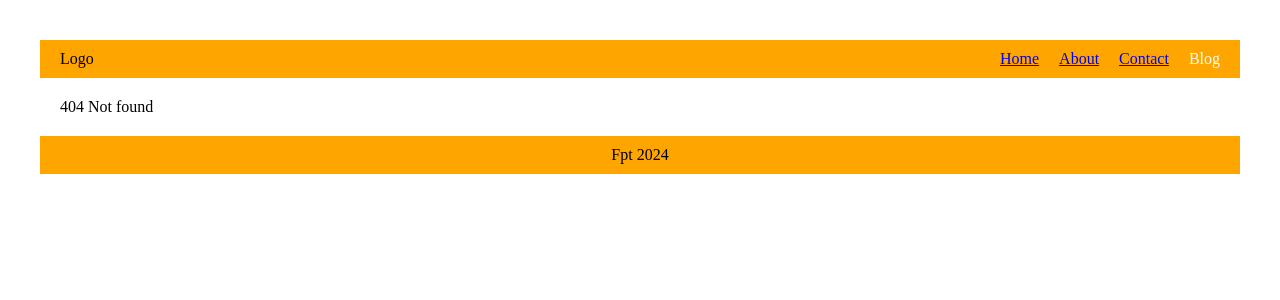
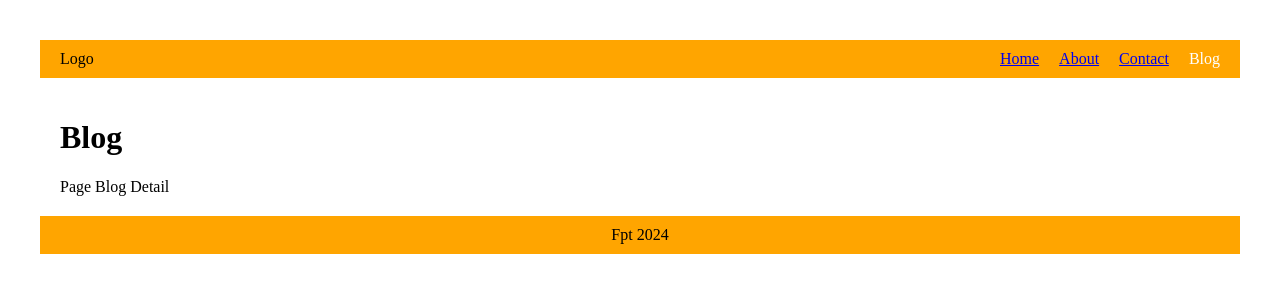
Before and after one commit to TienManh260703/react-router, a React (Vite) app: page /blog/detail/1 in a window 1280 px wide. Before the commit this address had no page. Shown: the top 300 px of the page. Built offline with nearby package versions, Linux system fonts and the light colour scheme.

Commit message:
Dynamic routes (Đường dẫn động)

```diff
--- a/src/App.jsx
+++ b/src/App.jsx
@@ -9,6 +9,7 @@ import Blog from './pages/Blog/Blog'
 import BlogNew from './pages/Blog/BlogNew'
 import BlogRelated from './pages/Blog/BlogRelated'
 import BlogAll from './pages/Blog/BlogAll'
+import BlogDetail from './pages/Blog/BlogDetail'
 
 function App() {
 
@@ -23,9 +24,11 @@ function App() {
             {/* Dùng index khong dùng path
               Index để load component con cung component  cha
           */}
-            <Route index element={<BlogAll />}/>
+            <Route index element={<BlogAll />} />
             <Route path="news" element={<BlogNew />} />
             <Route path="related" element={<BlogRelated />} />
+            {/* Dynamic routes */}
+            <Route path="detail/:id" element={<BlogDetail />} />
           </Route>
           <Route path="*" element={<Error404 />} />
         </Route>
--- a/src/assets/layout/LayoutDefault/LayoutDefault.jsx
+++ b/src/assets/layout/LayoutDefault/LayoutDefault.jsx
@@ -2,7 +2,7 @@ import { NavLink, Outlet } from "react-router-dom";
 import "./LayoutDefault.scss"
 
 const navLinkActive = (e) => {
-    console.log(e);
+    // console.log(e);
     return e.isActive ? "menu__link menu__link--active" : "";
 }
 
--- a/src/pages/Blog/Blog.jsx
+++ b/src/pages/Blog/Blog.jsx
@@ -4,7 +4,7 @@ import { Outlet } from "react-router-dom";
 function Blog() {
     return (
         <>
-            <h1>Trang Tin Tức</h1>
+            <h1>Blog</h1>
             <Outlet />
             {/* Muốn hiển thị trang con bên trong thì dùng Outlet 'note lại không mai sau quên"  */}
         </>
--- a/src/pages/Blog/BlogAll.jsx
+++ b/src/pages/Blog/BlogAll.jsx
@@ -1,4 +1,5 @@
 import { useEffect, useState } from "react";
+import { Link } from "react-router-dom";
 
 function BlogAll() {
     const [posts, setPosts] = useState([]);
@@ -12,10 +13,13 @@ function BlogAll() {
 
     return (
         <>
+        <h1>Trang tin tức</h1>
             <ul>
                 {posts.map(item => (
                     <li key={item.id}>
-                        {item.title}
+                        <Link to={"/blog/detail/" + item.id}>
+                            {item.title}
+                        </Link> {/* Dynamic ( Đường dẫn động =>App.jsx )  */}
                     </li>
                 ))}
             </ul>
--- /dev/null
+++ b/src/pages/Blog/BlogDetail.jsx
@@ -0,0 +1,9 @@
+function BlogDetail (){
+    return(
+        <>
+        Page Blog Detail
+        </>
+    )
+}
+
+export default BlogDetail;
```
